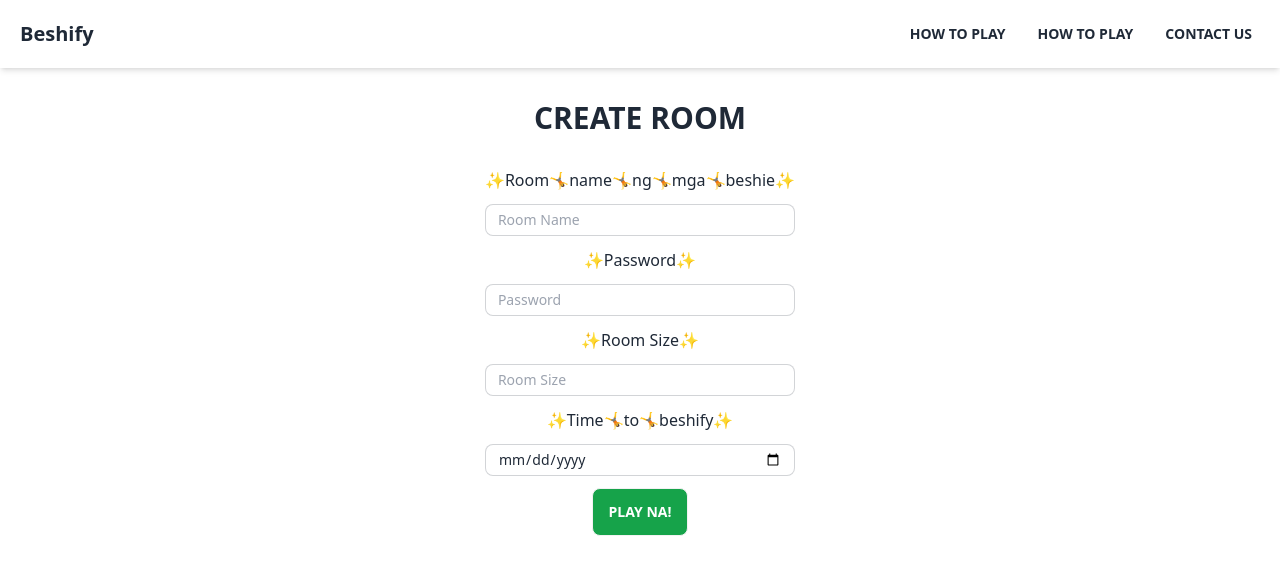
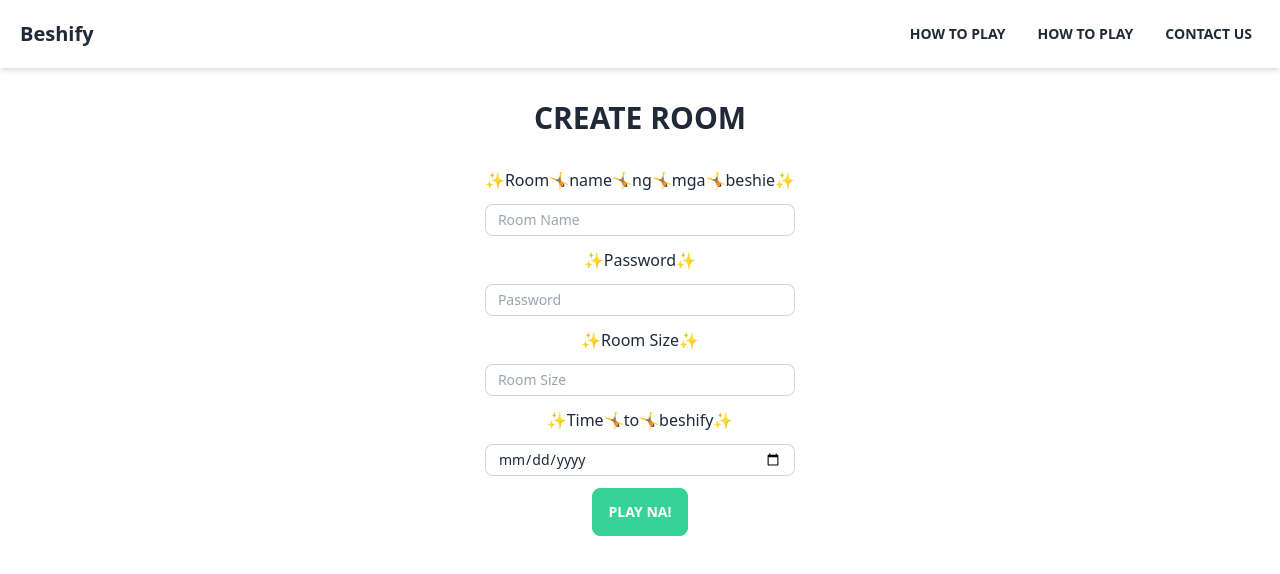
Before and after one commit to FWDP/beshify-game-frontend, a React (Vite) app: page /create-room in a window 1280 px wide. Shown: the top 574 px of the page. Built offline with nearby package versions, Linux system fonts and the light colour scheme.

Commit message:
style(createroom.tsx): change the button color to btn-success

```diff
--- a/src/pages/CreateRoom.tsx
+++ b/src/pages/CreateRoom.tsx
@@ -47,7 +47,7 @@ const CreateRoom = () => {
           />
         </label>
 
-        <button type="submit" className="btn bg-green-600 text-white">
+        <button type="submit" className="btn btn-success text-white">
           PLAY NA!
         </button>
       </form>
```
